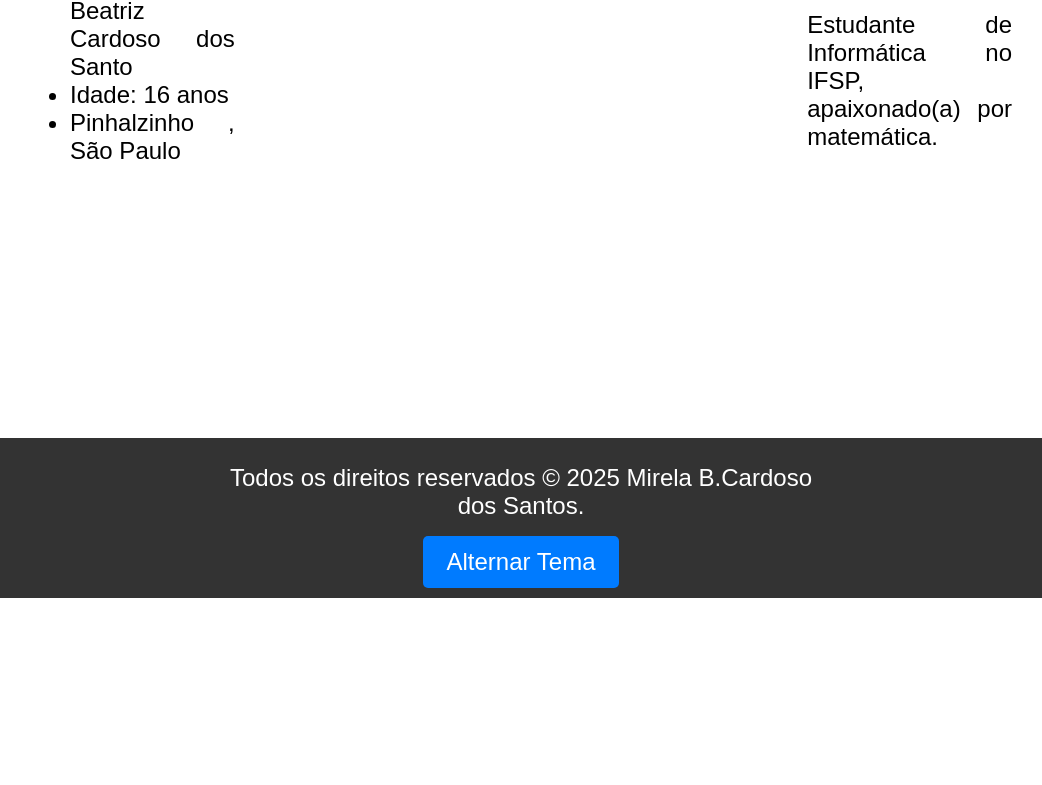
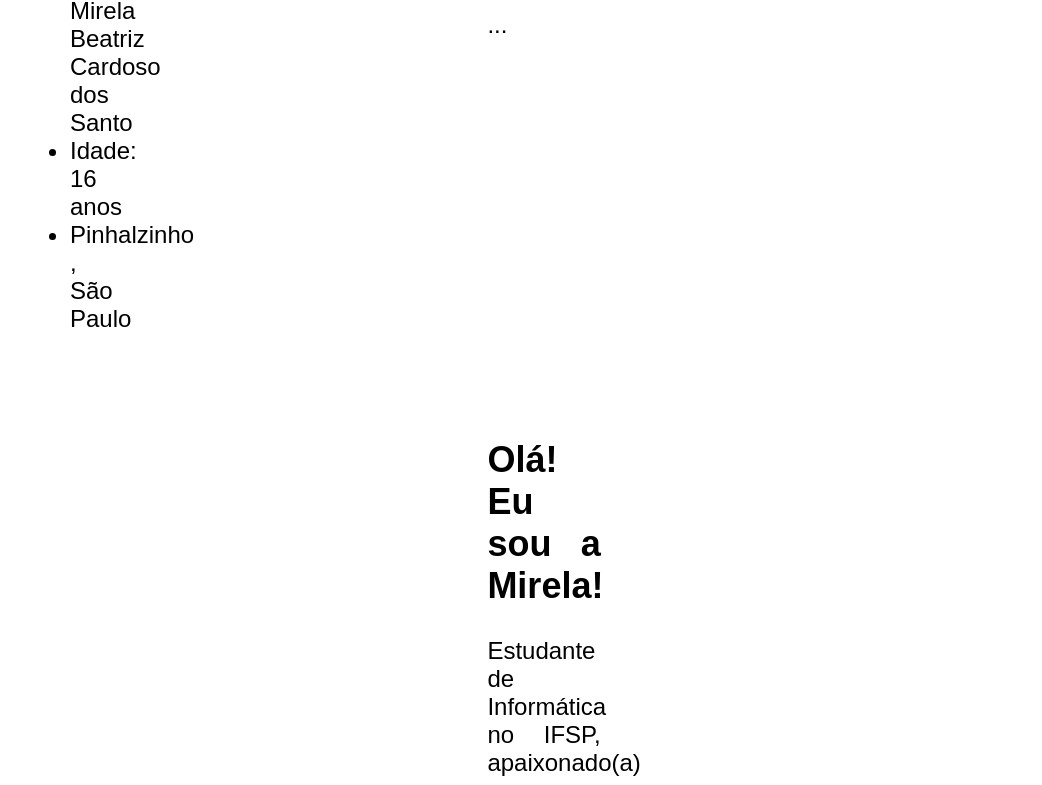
Before and after one commit to cardosomi/meu-perfil, a plain HTML site: page index.html in a window 1280 px wide. Shown: the part 437-1222 px from the top of the page, without its empty margins (119-1161 px from the left). Before the commit the page ends 1035 px from the top, so only its background shows below. Drawn offline with Linux system fonts and the light colour scheme.

Commit message:
Update index.html

```diff
--- a/index.html
+++ b/index.html
@@ -13,7 +13,8 @@
        <p>Sou uma estudante de informática</p>
     </header>
     <article id="principal">
-        <section id="secao1">
+        <div>
+            <section>
                 <h2>Detalhes</h2>
                 <ul>
                     <li>Nome: Mirela Beatriz Cardoso dos Santo</li>
@@ -21,17 +22,20 @@
                     <li>Pinhalzinho , São Paulo</li>
                 </ul>
              </section>
-         <section id="secao2">
+        </div>
+        <div>
+             <section >
                 <h2>Sobre mim</h2>
                 <p>...</p>
              </section>
         <div>
+        </div>
             <img src="img/imgmenina.jpg" alt="logo">
-         </div>
-         <section id="secao3">
+             <section >
                 <h2>Olá! Eu sou a Mirela!</h2>
                 <p>Estudante de Informática no IFSP, apaixonado(a) por matemática.</p>
              </section>
+         </div>
     </article>
     <footer id="rodape">
         <p>Todos os direitos reservados © 2025 Mirela B.Cardoso dos Santos.</p>
```
Lines whose indentation alone changed are shown as unchanged.
